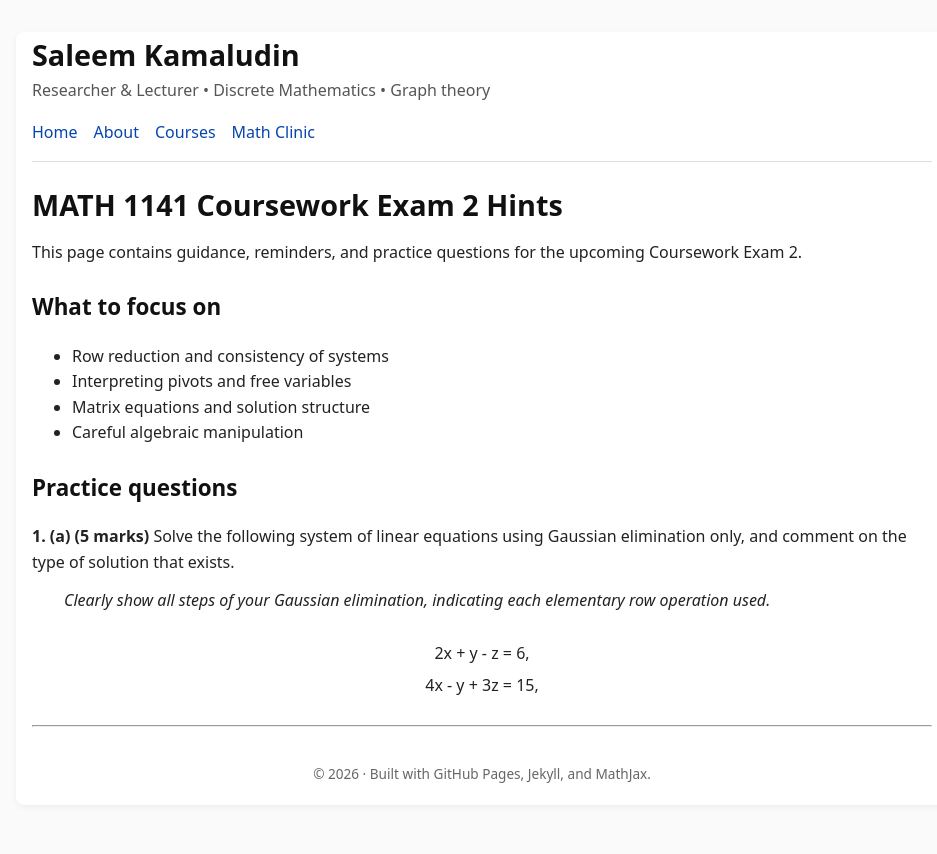
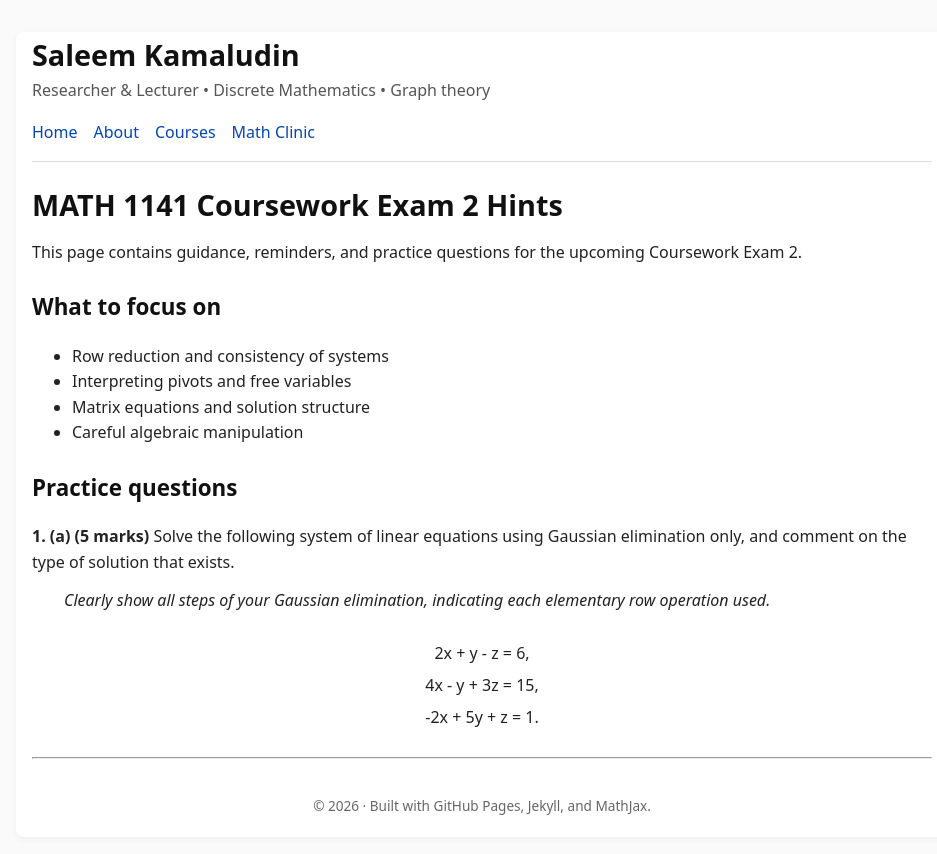
Before and after one commit to SaleemKamaludin/SaleemKamaludin.github.io, a Jekyll site: the page built from courses/math-1141-coursework-exam-2-hints.md, in a window 1280 px wide. Shown: the top 854 px of the page, without its empty margins (158-1095 px from the left). Built offline with Jekyll 4.4.1, drawn with Linux system fonts in a browser that asks for light colours.

Commit message:
Add additional equation to coursework exam hints

```diff
--- a/courses/math-1141-coursework-exam-2-hints.md
+++ b/courses/math-1141-coursework-exam-2-hints.md
@@ -29,3 +29,4 @@ This page contains guidance, reminders, and practice questions for the upcoming
 <div style="text-align: center; margin-top: 1.5em; margin-bottom: 1.5em; line-height: 2;">
   <div>2x + y - z = 6,</div>
   <div>4x - y + 3z = 15,</div>
+  <div>-2x + 5y + z = 1.</div>
```
